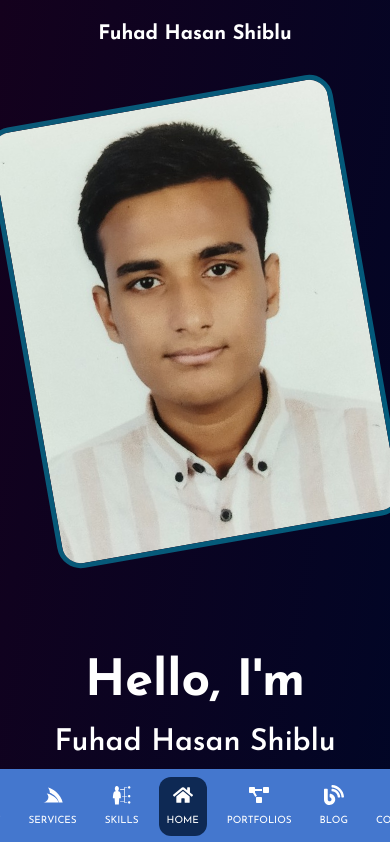
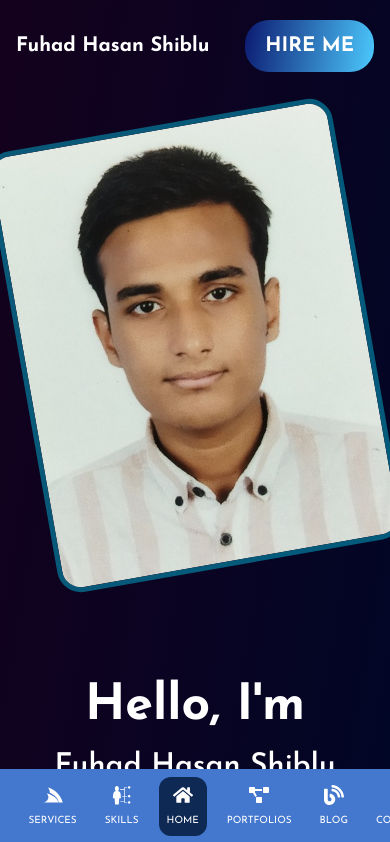
Before and after one commit to fuhad-shiblu/MyPortfolioWebsite, a React (Vite) app: page / in a window 390 px wide. Shown: the top 842 px of the page. Built offline with nearby package versions, Linux system fonts and the light colour scheme.

Commit message:
add hire me button on mobile menu

```diff
--- a/src/assets/Components/Navbar/Navbar.jsx
+++ b/src/assets/Components/Navbar/Navbar.jsx
@@ -23,8 +23,9 @@ const Navbar = () => {
         </ul>
     </div>
       <div className="container m-auto">
-        <div className="md:flex mt-5 md:justify-between md:items-center flex justify-center">
+        <div className="md:flex mt-5 md:justify-between md:items-center flex justify-between items-center">
             <Link className='text-xl text-white font-bold hover:text-[rgba(255,255,255,0.5)] transition-all' to={'/'}>Fuhad Hasan Shiblu</Link>
+            <Link className='fuhadShiblu_hireMe text-xl text-white uppercase px-5 py-3 font-bold rounded-3xl active:scale-[1.1] transition-all hover:opacity-[0.5] hidden md:block' to={'/contact'}>hire me</Link>
             <ul className='flex gap-5 items-center hidden md:inline-flex'>
                 <li><NavLink to={'/'} className={({ isActive }) => isActive ? "text-sm text-white font-normal uppercase p-2 bg-[#0E2954] rounded-xl" : "text-sm text-white font-normal uppercase p-2 hover:bg-[#0E2954] rounded-xl transition-all"}>home</NavLink></li>
                 <li><NavLink to={'/about'} className={({ isActive }) => isActive ? "text-sm text-white font-normal uppercase p-2 bg-[#0E2954] rounded-xl" : "text-sm text-white font-normal uppercase p-2 hover:bg-[#0E2954] rounded-xl transition-all"}>about</NavLink></li>
@@ -34,7 +35,7 @@ const Navbar = () => {
                 <li><NavLink to={'/blogs'} className={({ isActive }) => isActive ? "text-sm text-white font-normal uppercase p-2 bg-[#0E2954] rounded-xl" : "text-sm text-white font-normal uppercase p-2 hover:bg-[#0E2954] rounded-xl transition-all"}>blog</NavLink></li>
                 <li><NavLink to={'/contact'} className={({ isActive }) => isActive ? "text-sm text-white font-normal uppercase p-2 bg-[#0E2954] rounded-xl" : "text-sm text-white font-normal uppercase p-2 hover:bg-[#0E2954] rounded-xl transition-all"}>contact</NavLink></li>
             </ul>
-            <Link className='fuhadShiblu_hireMe text-xl text-white uppercase px-5 py-3 font-bold rounded-3xl active:scale-[1.1] transition-all hover:opacity-[0.5] hidden md:block' to={'/contact'}>hire me</Link>
+            <Link className='fuhadShiblu_hireMe text-xl text-white uppercase px-5 py-3 font-bold rounded-3xl active:scale-[1.1] transition-all hover:opacity-[0.5] md:hidden' to={'/contact'}>hire me</Link>
         </div>
       </div>
     </>
```
